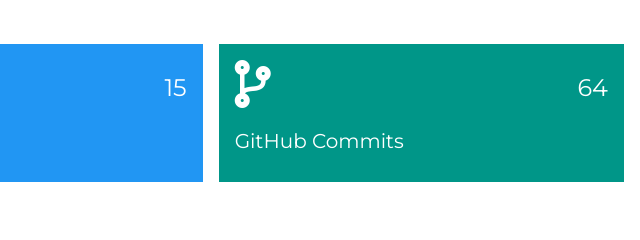
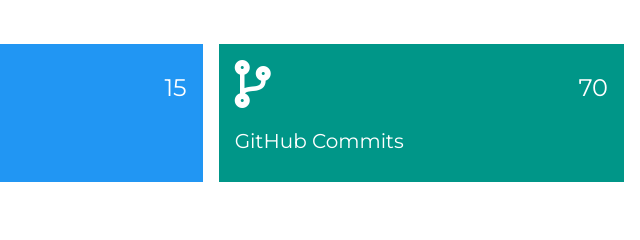
Before and after one commit to benkurian/brp2021, a plain HTML site: page assets/admincontrol/admincontrol.html in a window 1280 px wide. Shown: the part 178-418 px from the top of the page, 640-1280 px from the left. Drawn offline with nearby package versions, Linux system fonts and the light colour scheme; files that its build step writes are made by us from their sources; no server answers.

Commit message:
updated admin control github commit ct

```diff
--- a/assets/admincontrol/admincontrol.html
+++ b/assets/admincontrol/admincontrol.html
@@ -95,7 +95,7 @@
       <div class="w3-container w3-teal w3-padding-16">
         <div class="w3-left"><i class="fas fa-code-branch w3-xxxlarge"></i></div>
         <div class="w3-right">
-          <h3>64</h3>
+          <h3>70</h3>
         </div>
               <div class="w3-clear"></div>
         <h4>GitHub Commits</h4>
```
